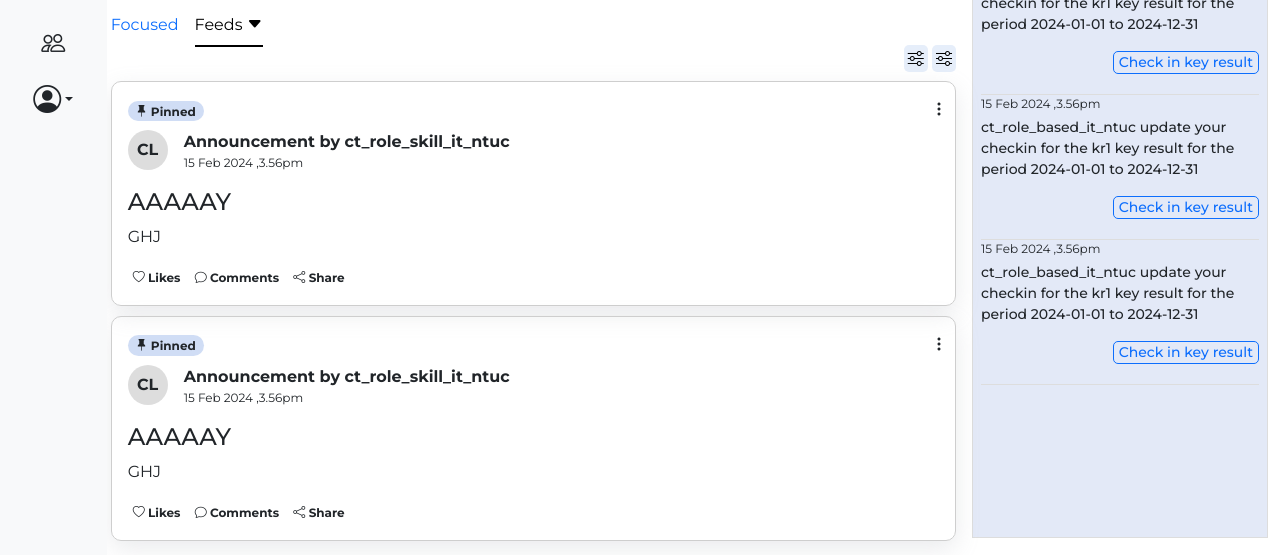
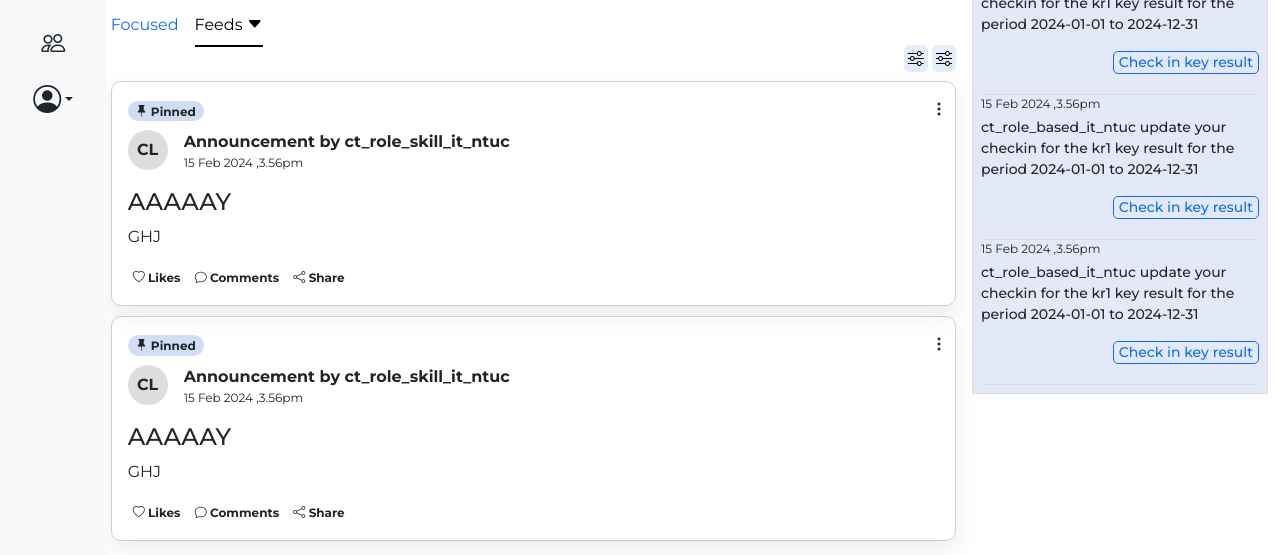
Before and after one commit to libinvbaby/task-dashboard, a plain HTML site: page index.html in a window 1280 px wide. Shown: the part 318-873 px from the top of the page. Drawn offline with nearby package versions, Linux system fonts and the light colour scheme.

Commit message:
updated task

```diff
--- a/index.html
+++ b/index.html
@@ -4,7 +4,7 @@
 <head>
     <meta charset="utf-8">
     <meta name="viewport" content="width=device-width, initial-scale=1">
-    <title>Bootstrap demo</title>
+    <title>Dashboard </title>
     <link href="https://cdn.jsdelivr.net/npm/bootstrap@5.3.3/dist/css/bootstrap.min.css" rel="stylesheet"
         integrity="sha384-QWTKZyjpPEjISv5WaRU9OFeRpok6YctnYmDr5pNlyT2bRjXh0JMhjY6hW+ALEwIH" crossorigin="anonymous">
     <link rel="stylesheet" href="./style.css">
@@ -235,7 +235,7 @@
                 <!-- comment section end -->
             </div>
             <div class="col-lg-3 col-12  ">
-                <div class="right-sidebar min-vh-100 p-2">
+                <div class="right-sidebar  p-2">
 
                     <div class="d-flex justify-content-between mb-3">
                         <h3>Things to do</h3>
```
